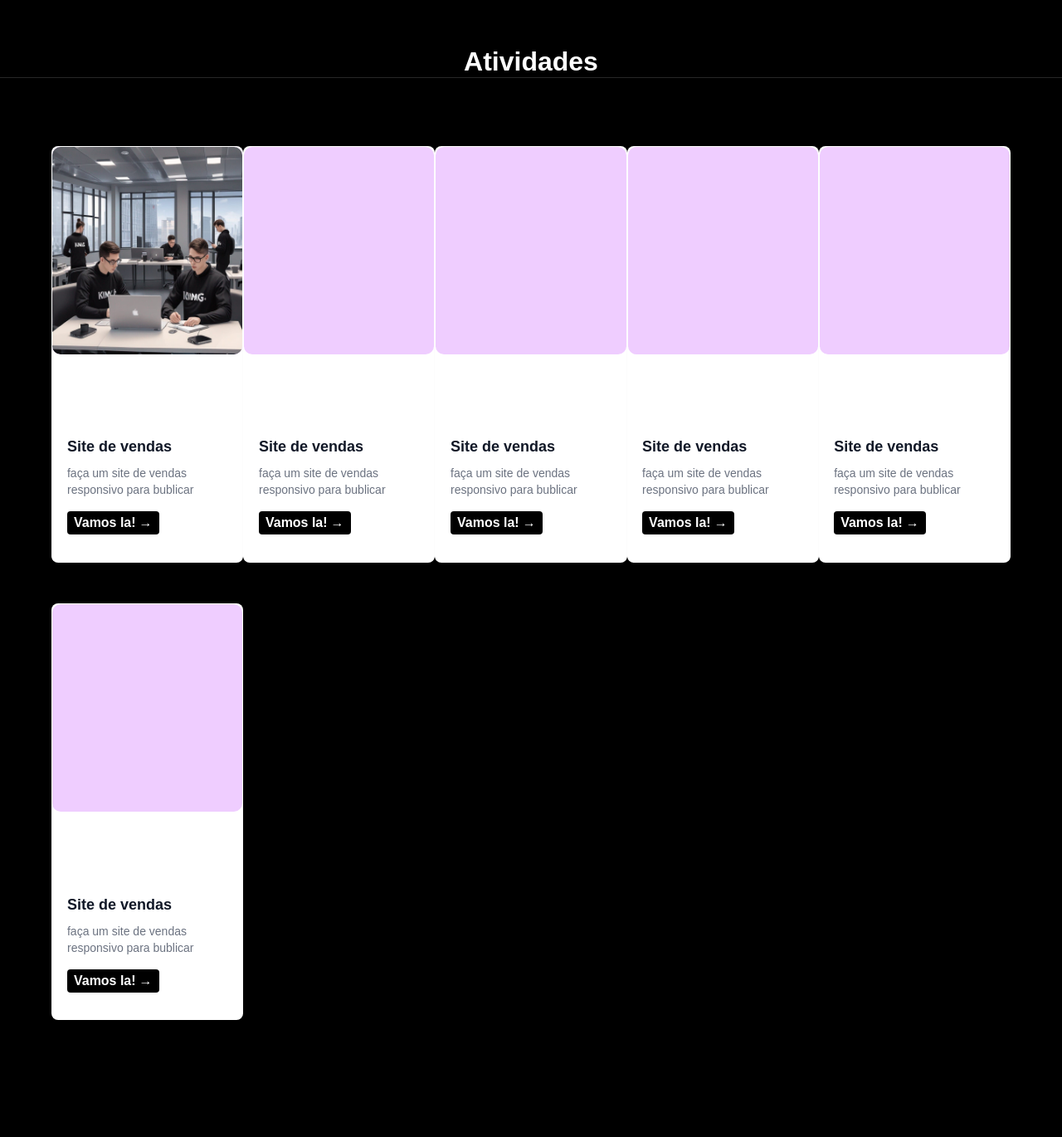
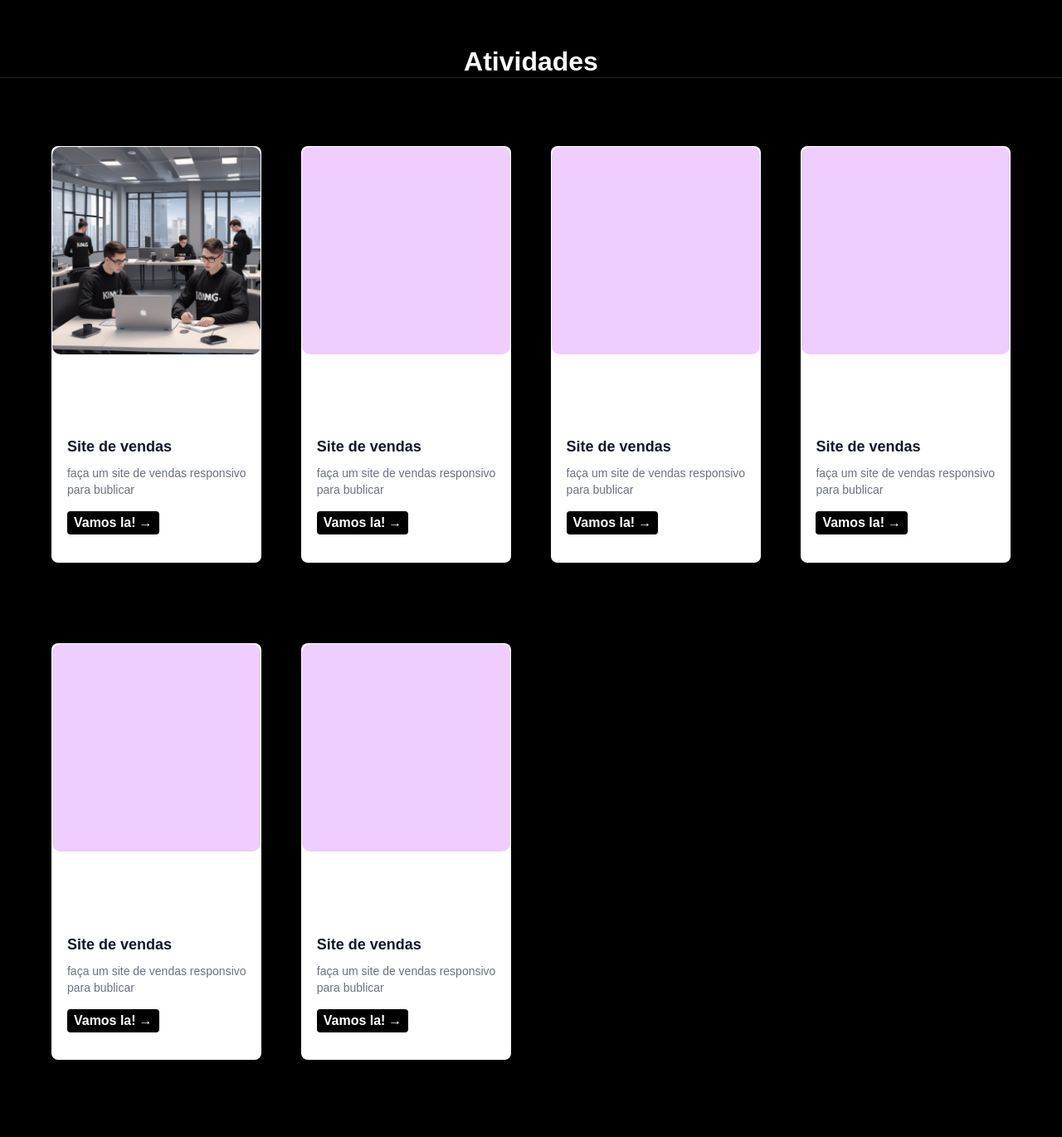
Before and after one commit to kayron33/alunos-King, a PHP site: page /atividades.php in a window 1280 px wide. Shown: the part 91-1461 px from the top of the page at 83% size. Before the commit the page ends 1320 px from the top, so only its background shows below. Run offline with PHP 8.4, Linux system fonts and the light colour scheme.

Commit message:
alterações simples

```diff
--- a/frame2/ativit.css
+++ b/frame2/ativit.css
@@ -92,8 +92,9 @@
       padding: 3.9rem;
       background-color: black;
       display: grid;
-      grid-template-columns:repeat(5,1fr);
+      grid-template-columns:repeat(4,1fr);
       justify-content: space-around;
+      gap: 3rem;
 
     }
 
--- a/login.php
+++ b/login.php
@@ -17,7 +17,6 @@
 <h1>KING</h1>
 <p>Jesus te ama</p>
     <form action="" method="post">
-    <span>Login</span>
     <label for="">Seu email</label>
     <input type="email" name="" id="">
     <label for="">Sua senha</label>
```
